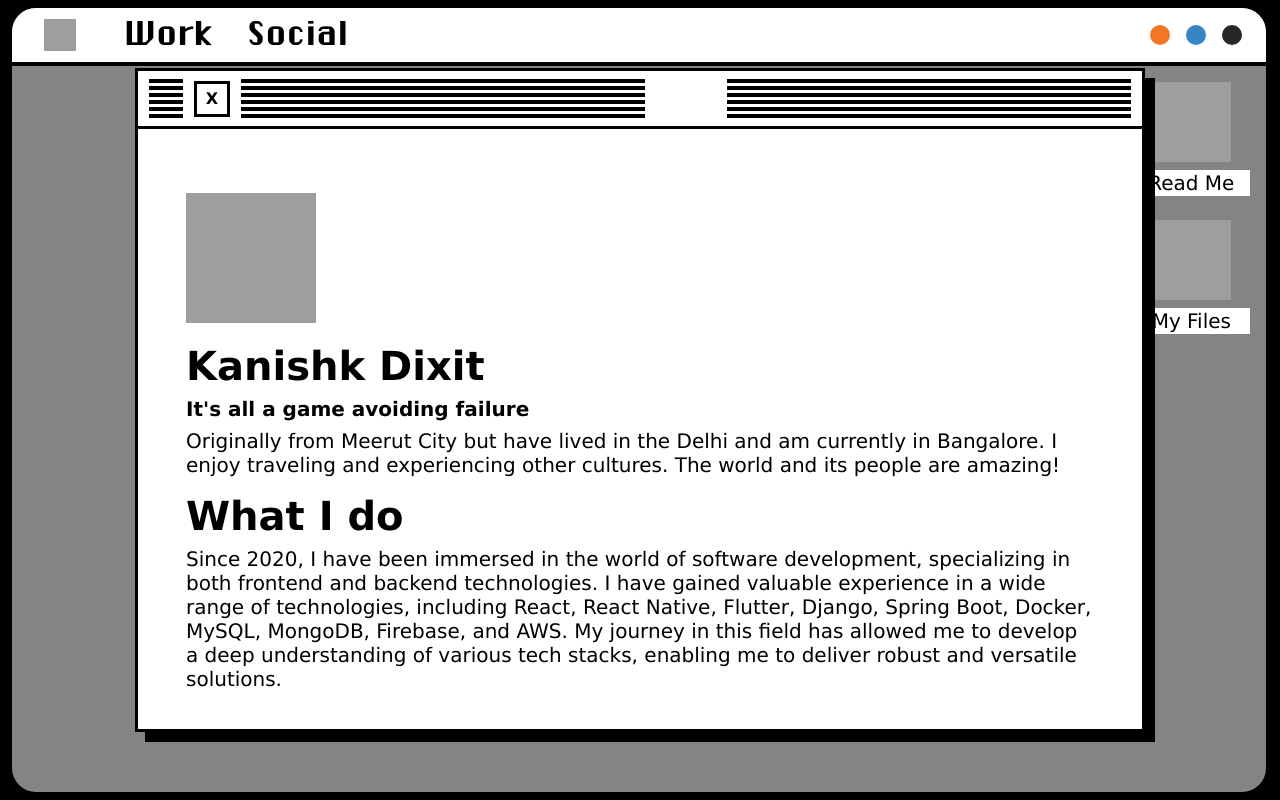
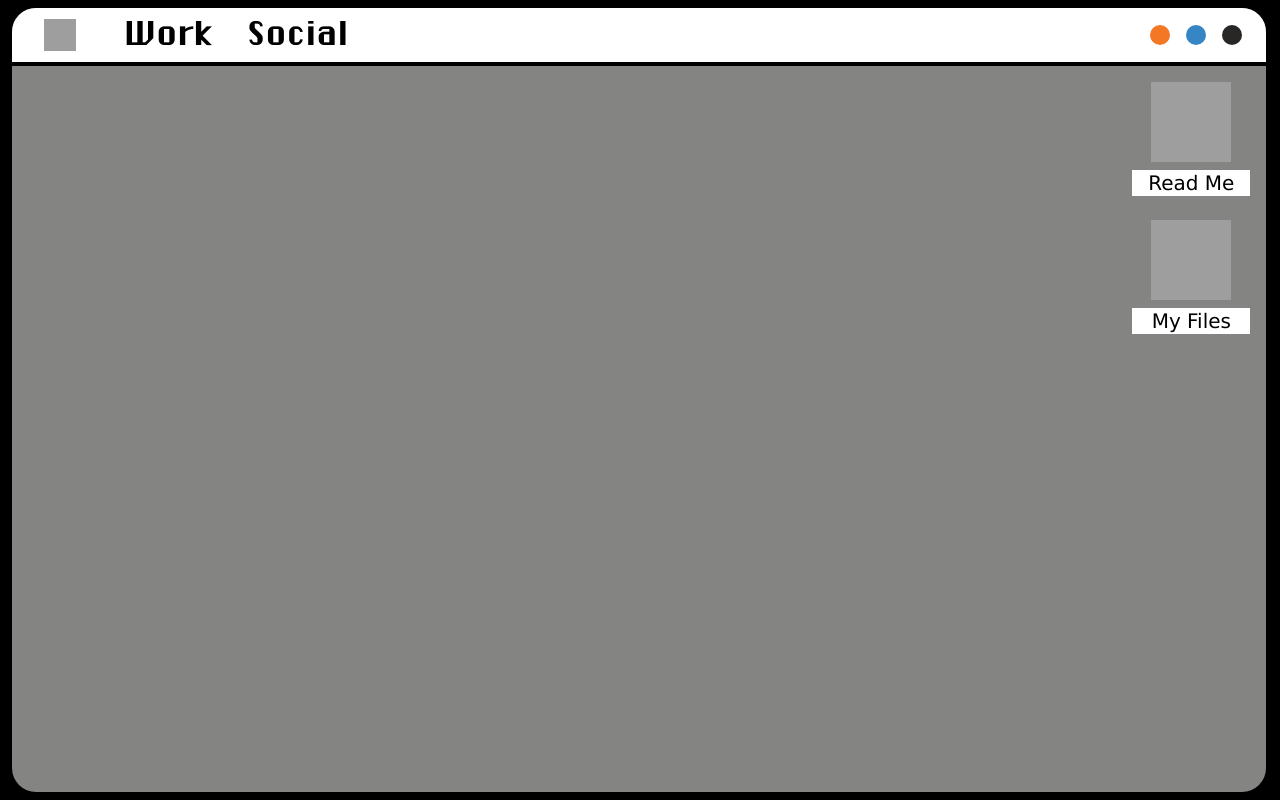
Before and after one commit to kanzd/New-Portfolio, a Next.js app: page / in a window 1280 px wide. Built offline with nearby package versions, Linux system fonts and the light colour scheme; grey boxes are pictures that could not be loaded.

Commit message:
new portfolio

```diff
--- a/components/InnerComponent/resumeComponent.tsx
+++ b/components/InnerComponent/resumeComponent.tsx
@@ -7,7 +7,7 @@ pdfjs.GlobalWorkerOptions.workerSrc = `//cdnjs.cloudflare.com/ajax/libs/pdf.js/$
 export default function ResumeComponent() {
     const handleDownload = () => {
         const a = document.createElement('a');
-        a.href = "Resume.pdf";
+        a.href = "NewResume.pdf";
         a.download = 'downloaded-pdf.pdf';
         document.body.appendChild(a);
         a.click();
--- a/components/Popup.tsx
+++ b/components/Popup.tsx
@@ -144,7 +144,7 @@ export function PopupBody({ type, currentRoute, setCurrentRoutes, setBackButton
                         Kanishk Dixit
                     </h1>
                     <div className={`${Styles.PopupBodyInnerTitle} ${Styles.PopupBodyInnerSubTitle}`}>
-                        It's all a game avoiding failure
+                        Hello!
                     </div>
                     <div className={Styles.PopupTitles}>
                         Originally from Meerut City but have lived in the Delhi and am currently in Bangalore. I enjoy traveling and experiencing other cultures. The world and its people are amazing!
--- a/pages/index.tsx
+++ b/pages/index.tsx
@@ -10,7 +10,7 @@ import LoaderComponent from "../components/Loading";
 import Power from "../components/PowerOn";
 const IndexPage = () => {
   const [type, setType] = useState<"Details" | "Folder">("Details");
-  const [showPopup, setShowPopup] = useState(true);
+  const [showPopup, setShowPopup] = useState(false);
   const [headerTitle, setHeaderTitle] = useState('');
   const ref = useRef(null);
   const [bgColor, setBgColor] = useState("#848482");
```
Also changed, not shown: 1 other file (tests, documents, lock files or other folders).
